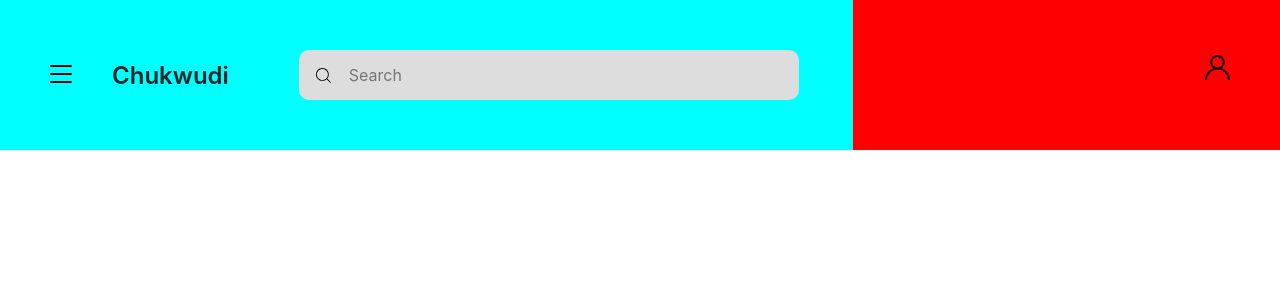
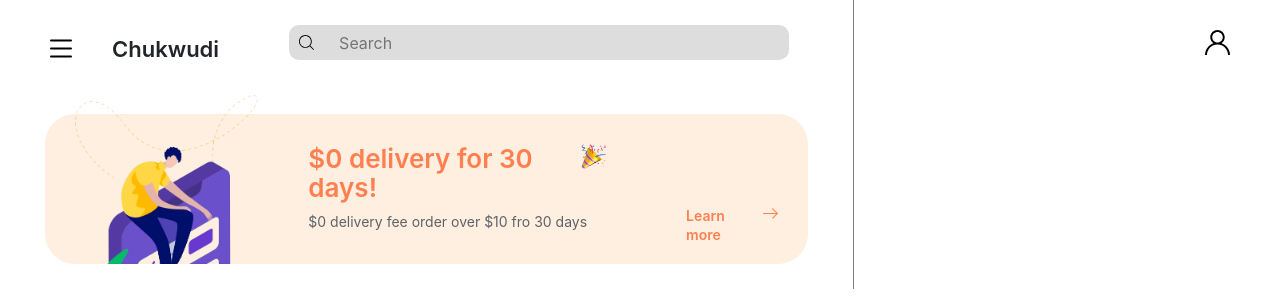
Before and after one commit to juanD1/test-imaginamos, a React (Create React App) app: page / in a window 1280 px wide. Shown: the top 302 px of the page. Built offline with nearby package versions, Linux system fonts and the light colour scheme; no server answers.

Commit message:
add Desktop News

```diff
--- /dev/null
+++ b/src/components/News/index.tsx
@@ -0,0 +1,67 @@
+import React from 'react';
+import headerimage from 'assets/images/headerimage.png';
+import surprise from 'assets/images/d.png';
+import arrowLineOrange from 'assets/icons/arrowLineOrange.svg';
+import { Img, Label } from 'styles/globalStyles';
+import { MainWrapper, LearnMoreContiner } from './styles';
+
+// tomato	#FF6347
+
+const News = () => (
+  <MainWrapper>
+    <div className="row">
+      <div className="col col-lg-3 col-sm-3">
+        <Img
+          src={headerimage}
+          alt="logo"
+          height="170px"
+          position="relative"
+          bottom="20px"
+        />
+      </div>
+      <div className="col col-lg-7 col-sm-7">
+        <div style={{ display: 'inline-block', margin: '30px 50px' }}>
+          <span className="d-flex">
+            <Label
+              fontWeight={600}
+              fontSize="26px"
+              lineHeight="29px"
+              letterSpacing="0"
+              color="#FF7F50"
+              padding="0 15px 10px 0"
+            >
+              $0 delivery for 30 days!
+            </Label>
+            <Img src={surprise} alt="surprise" height="25px" />
+          </span>
+          <Label
+            fontWeight={400}
+            fontSize="14px"
+            color="#5f6368"
+            letterSpacing="0"
+          >
+            $0 delivery fee order over $10 fro 30 days
+          </Label>
+        </div>
+      </div>
+      <div className="col col-lg-2 col-sm-2">
+        <LearnMoreContiner>
+          <Label
+            fontWeight={600}
+            fontSize="14px"
+            color="#FF7F50"
+            letterSpacing="0"
+            bottom="50px"
+            right="20px"
+            padding="0 5px 0 0"
+          >
+            Learn more
+          </Label>
+          <Img src={arrowLineOrange} alt="arrow line" height="15px" />
+        </LearnMoreContiner>
+      </div>
+    </div>
+  </MainWrapper>
+);
+
+export default News;
--- /dev/null
+++ b/src/components/News/styles.ts
@@ -0,0 +1,19 @@
+import styled from 'styled-components';
+
+export const MainWrapper = styled.div`
+  background-color: #ffefe0;
+  border-radius: 30px;
+  display: block;
+  margin: 40px 0 0;
+  height: 150px;
+  padding: 0 30px;
+`;
+
+export const LearnMoreContiner = styled.div`
+  display: flex;
+  margin-top: 100%;
+
+  @media (max-width: 992px) and (min-width: 320px) {
+    margin-top: 0;
+  }
+`;
--- a/src/components/Search/index.tsx
+++ b/src/components/Search/index.tsx
@@ -18,8 +18,8 @@ const Search = ({ toggle }: Props) => (
       style={{
         position: 'absolute',
         pointerEvents: 'none',
-        top: '1.1rem',
-        left: '1.1rem',
+        top: '.6rem',
+        left: '.6rem',
       }}
     />
   </Wrapper>
--- a/src/components/Search/styles.ts
+++ b/src/components/Search/styles.ts
@@ -21,7 +21,7 @@ export const Input = styled.input`
   border-radius: 10px;
   outline: none !important;
   border: 0;
-  height: 50px;
+  height: 35px;
   background-color: #dddddd;
 
   /* No greater than 900px, no less than 400px */
--- a/src/containers/Content/index.tsx
+++ b/src/containers/Content/index.tsx
@@ -1,16 +1,25 @@
 import React from 'react';
 import { GlobalProps } from 'types/globalTypes';
 import Nav from 'containers/Nav';
+import News from 'components/News';
 import { Wrapper } from 'styles/globalStyles';
 
 const Content = ({ children }: GlobalProps) => (
-  <div className="col col-lg-8" style={{ backgroundColor: 'cyan' }}>
-    <Wrapper padding="50px 30px">
-      {/* Nav */}
+  <div className="col col-lg-8">
+    <Wrapper padding="25px 30px">
       <Nav />
-      {/* News */}
-      {/* Categories */}
-      {/* Products */}
+      <div className="container"></div>
+      <div className="row">
+        <div className="col">
+          <News />
+        </div>
+      </div>
+      <div className="row" style={{ backgroundColor: 'orange' }}>
+        <div className="col">{/* Categories */}</div>
+      </div>
+      <div className="row" style={{ backgroundColor: 'yellow' }}>
+        <div className="col">{/* Prod */}</div>
+      </div>
     </Wrapper>
   </div>
 );
--- a/src/containers/Nav/index.tsx
+++ b/src/containers/Nav/index.tsx
@@ -11,7 +11,7 @@ const Nav = () => {
       <BurgerNav float="left" handleClick={() => setToggle(!toggle)} />
       <Label
         fontWeight={600}
-        fontSize="24px"
+        fontSize="22px"
         letterSpacing="0"
         margin="auto 70px auto 35px"
         padding="15px 0"
--- a/src/containers/Panel/index.tsx
+++ b/src/containers/Panel/index.tsx
@@ -4,10 +4,11 @@ import Login from 'containers/Login';
 import { Wrapper } from 'styles/globalStyles';
 
 const Panel = ({ children }: GlobalProps) => (
-  <div className="col col-lg-4" style={{ backgroundColor: 'red' }}>
-    <Wrapper padding="50px 30px">
+  <div className="col col-lg-4" style={{ borderLeft: '1px solid gray' }}>
+    <Wrapper padding="25px 30px" display="block">
       <Login />
     </Wrapper>
+    {/* Car Payment */}
   </div>
 );
 
--- a/src/styles/globalStyles.ts
+++ b/src/styles/globalStyles.ts
@@ -16,6 +16,9 @@ type ImgProps = {
   float?: string;
   margin?: string;
   display?: string;
+  position?: string;
+  padding?: string;
+  bottom?: string;
 };
 
 export const Img = styled.img`
@@ -24,6 +27,9 @@ export const Img = styled.img`
   float: ${(props: ImgProps) => props.float};
   margin: ${(props: ImgProps) => props.margin};
   display: ${(props: ImgProps) => props.display || 'block'};
+  position: ${(props: ImgProps) => props.position};
+  padding: ${(props: ImgProps) => props.padding};
+  bottom: ${(props: ImgProps) => props.bottom};
 `;
 
 type LabelProps = {
@@ -36,6 +42,9 @@ type LabelProps = {
   margin?: string;
   padding?: string;
   hiddenOnResponsive?: boolean;
+  bottom?: string;
+  right?: string;
+  position?: string;
 };
 
 export const Label = styled.span`
@@ -53,6 +62,9 @@ export const Label = styled.span`
   display: ${(props: LabelProps) => props.display || 'block'};
   margin: ${(props: LabelProps) => props.margin};
   padding: ${(props: LabelProps) => props.padding};
+  bottom: ${(props: LabelProps) => props.bottom};
+  right: ${(props: LabelProps) => props.right};
+  position: ${(props: LabelProps) => props.position};
 
   @media (max-width: 768px) and (min-width: 320px) {
     display: ${(props: LabelProps) => props.hiddenOnResponsive && 'none'};
```
Also changed, not shown: src/assets/icons/arrowLine.svg (renamed from src/assets/icons/109617.svg), src/assets/icons/arrowLineOrange.svg (added).
